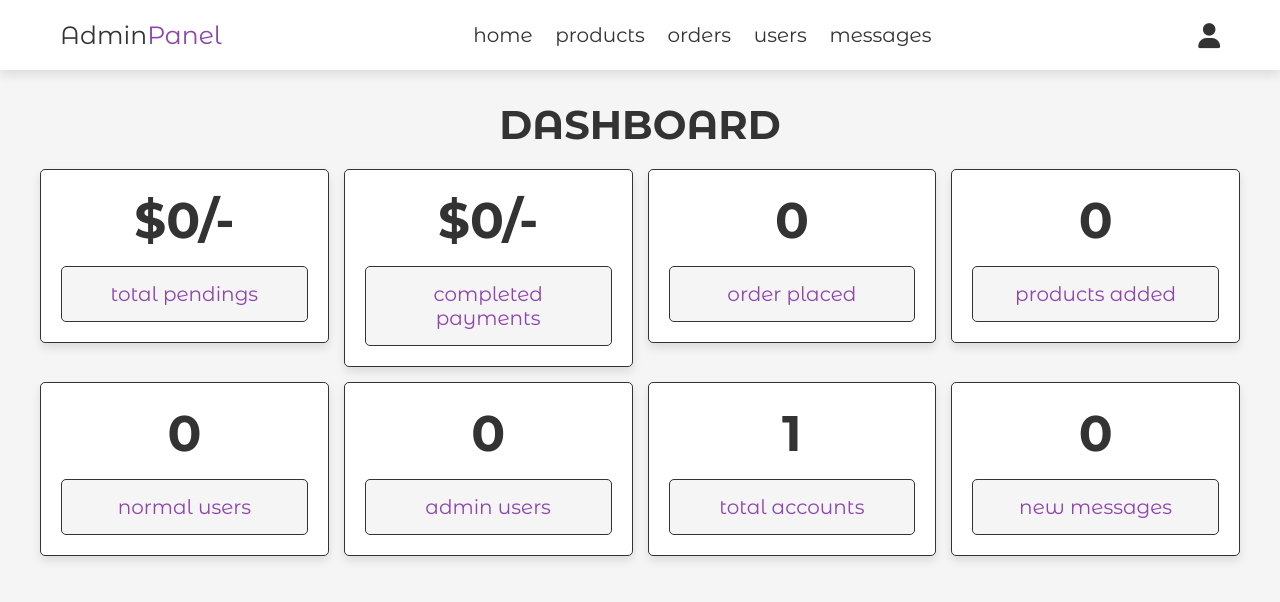
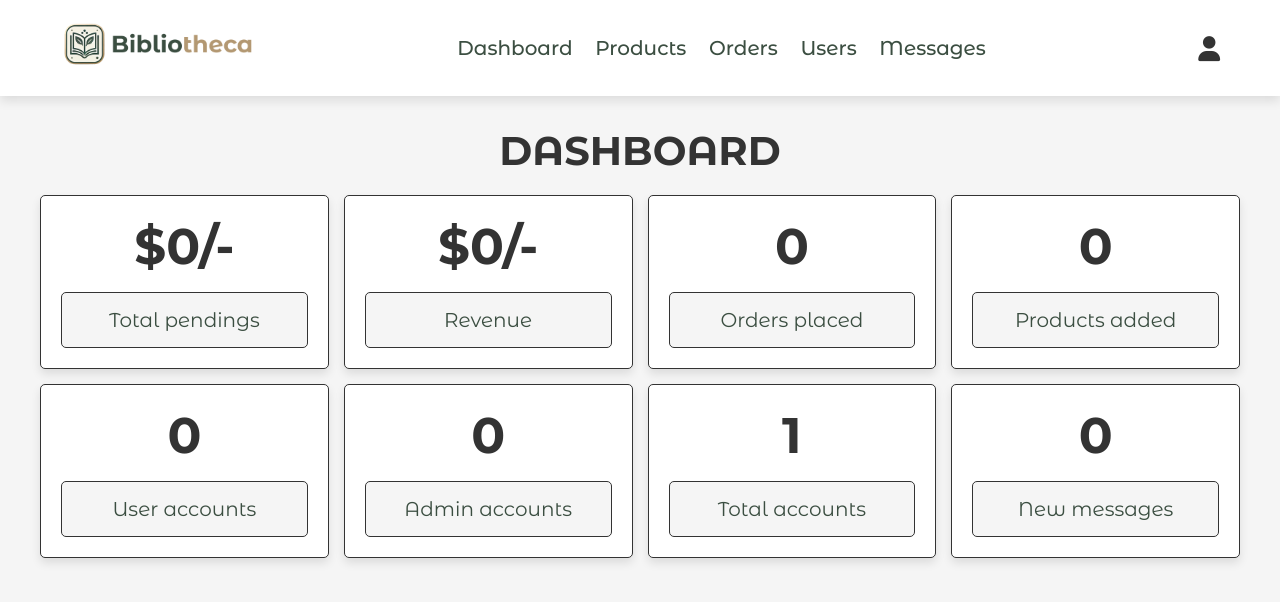
Before and after one commit to RockPockx/bookstore-website, a PHP site: page /admin_page.php in a window 1280 px wide. Shown: the top 602 px of the page. Run offline with PHP 8.4, Linux system fonts and the light colour scheme; the visitor is signed in with stand-in values (Sample User, id 1); data that the repository does not hold is empty.

Commit message:
fix: admin dashboard

```diff
--- a/project/admin_header.php
+++ b/project/admin_header.php
@@ -15,14 +15,16 @@ if(isset($message)){
 
    <div class="flex">
 
-      <a href="admin_page.php" class="logo">Admin<span>Panel</span></a>
+      <a href="admin_page.php" class="logo">
+       <img src="images/logo.png" alt="Bibliotheca" width="200" height="50">
+      </a>
 
       <nav class="navbar">
-         <a href="admin_page.php">home</a>
-         <a href="admin_products.php">products</a>
-         <a href="admin_orders.php">orders</a>
-         <a href="admin_users.php">users</a>
-         <a href="admin_contacts.php">messages</a>
+         <a href="admin_page.php">Dashboard</a>
+         <a href="admin_products.php">Products</a>
+         <a href="admin_orders.php">Orders</a>
+         <a href="admin_users.php">Users</a>
+         <a href="admin_contacts.php">Messages</a>
       </nav>
 
       <div class="icons">
@@ -31,10 +33,10 @@ if(isset($message)){
       </div>
 
       <div class="account-box">
-         <p>username : <span><?php echo $_SESSION['admin_name']; ?></span></p>
-         <p>email : <span><?php echo $_SESSION['admin_email']; ?></span></p>
-         <a href="logout.php" class="delete-btn">logout</a>
-         <div>new <a href="login.php">login</a> | <a href="register.php">register</a></div>
+         <p>Username : <span><?php echo $_SESSION['admin_name']; ?></span></p>
+         <p>E-mail : <span><?php echo $_SESSION['admin_email']; ?></span></p>
+         <a href="logout.php" class="delete-btn">Logout</a>
+         <div>New <a href="login.php">login</a> | <a href="register.php">Register</a></div>
       </div>
 
    </div>
--- a/project/admin_page.php
+++ b/project/admin_page.php
@@ -35,7 +35,7 @@ if(!isset($admin_id)){
 
 <section class="dashboard">
 
-   <h1 class="title">dashboard</h1>
+   <h1 class="title">Dashboard</h1>
 
    <div class="box-container">
 
@@ -51,7 +51,7 @@ if(!isset($admin_id)){
             };
          ?>
          <h3>$<?php echo $total_pendings; ?>/-</h3>
-         <p>total pendings</p>
+         <p>Total pendings</p>
       </div>
 
       <div class="box">
@@ -66,7 +66,7 @@ if(!isset($admin_id)){
             };
          ?>
          <h3>$<?php echo $total_completed; ?>/-</h3>
-         <p>completed payments</p>
+         <p>Revenue</p>
       </div>
 
       <div class="box">
@@ -75,7 +75,7 @@ if(!isset($admin_id)){
             $number_of_orders = mysqli_num_rows($select_orders);
          ?>
          <h3><?php echo $number_of_orders; ?></h3>
-         <p>order placed</p>
+         <p>Orders placed</p>
       </div>
 
       <div class="box">
@@ -84,7 +84,7 @@ if(!isset($admin_id)){
             $number_of_products = mysqli_num_rows($select_products);
          ?>
          <h3><?php echo $number_of_products; ?></h3>
-         <p>products added</p>
+         <p>Products added</p>
       </div>
 
       <div class="box">
@@ -93,7 +93,7 @@ if(!isset($admin_id)){
             $number_of_users = mysqli_num_rows($select_users);
          ?>
          <h3><?php echo $number_of_users; ?></h3>
-         <p>normal users</p>
+         <p>User accounts</p>
       </div>
 
       <div class="box">
@@ -102,7 +102,7 @@ if(!isset($admin_id)){
             $number_of_admins = mysqli_num_rows($select_admins);
          ?>
          <h3><?php echo $number_of_admins; ?></h3>
-         <p>admin users</p>
+         <p>Admin accounts</p>
       </div>
 
       <div class="box">
@@ -111,7 +111,7 @@ if(!isset($admin_id)){
             $number_of_account = mysqli_num_rows($select_account);
          ?>
          <h3><?php echo $number_of_account; ?></h3>
-         <p>total accounts</p>
+         <p>Total accounts</p>
       </div>
 
       <div class="box">
@@ -120,7 +120,7 @@ if(!isset($admin_id)){
             $number_of_messages = mysqli_num_rows($select_messages);
          ?>
          <h3><?php echo $number_of_messages; ?></h3>
-         <p>new messages</p>
+         <p>New messages</p>
       </div>
 
    </div>
--- a/project/css/admin_style.css
+++ b/project/css/admin_style.css
@@ -1,9 +1,9 @@
 @import url('https://fonts.googleapis.com/css2?family=Montserrat+Alternates:ital,wght@0,100;0,200;0,300;0,400;0,500;0,600;0,700;0,800;0,900;1,100;1,200;1,300;1,400;1,500;1,600;1,700;1,800;1,900&display=swap');
 
 :root{
-   --purple:#8e44ad;
+   --green:#3B4E41;
+   --gold:#B39872;
    --red:#c0392b;
-   --orange:#f39c12;
    --black:#333;
    --white:#fff;
    --light-color:#666;
@@ -23,7 +23,7 @@
 }
 
 *::selection{
-   background-color: var(--purple);
+   background-color: var(--green);
    color:var(--white);
 }
 
@@ -37,7 +37,7 @@
 }
 
 *::-webkit-scrollbar-thumb{
-   background-color: var(--purple);
+   background-color: var(--green);
 }
 
 html{
@@ -121,7 +121,7 @@ section{
 
 .white-btn,
 .btn{
-   background-color: var(--purple);
+   background-color: var(--green);
 }
 
 .option-btn{
@@ -168,17 +168,18 @@ section{
 }
 
 .header .flex .logo span{
-   color:var(--purple);
+   color:var(--green);
 }
 
 .header .flex .navbar a{
    margin:0 1rem;
    font-size: 2rem;
-   color:var(--black);
+   font-weight: 500;
+   color:var(--green);
 }
 
 .header .flex .navbar a:hover{
-   color:var(--purple);
+   color:var(--gold);
 }
 
 .header .flex .icons div{
@@ -189,7 +190,7 @@ section{
 }
 
 .header .flex .icons div:hover{
-   color:var(--purple);
+   color:var(--green);
 }
 
 .header .flex .account-box{
@@ -218,7 +219,7 @@ section{
 }
 
 .header .flex .account-box p span{
-   color:var(--purple);
+   color:var(--green);
 }
 
 .header .flex .account-box .delete-btn{
@@ -270,7 +271,7 @@ section{
    margin-top: 1.5rem;
    padding:1.5rem;
    background-color: var(--light-bg);
-   color:var(--purple);
+   color:var(--green);
    font-size: 2rem;
    border-radius: .5rem;
    border:var(--border);
@@ -407,7 +408,7 @@ section{
 }
 
 .orders .box-container .box p span{
-   color:var(--purple);
+   color:var(--green);
 }
 
 .orders .box-container .box form{
@@ -451,7 +452,7 @@ section{
 }
 
 .users .box-container .box p span{
-   color:var(--purple);
+   color:var(--green);
 }
 
 .users .box-container .box .delete-btn{
@@ -484,7 +485,7 @@ section{
 }
 
 .messages .box-container .box p span{
-   color:var(--purple);
+   color:var(--green);
 }
 
 .messages .box-container .box .delete-btn{
```
